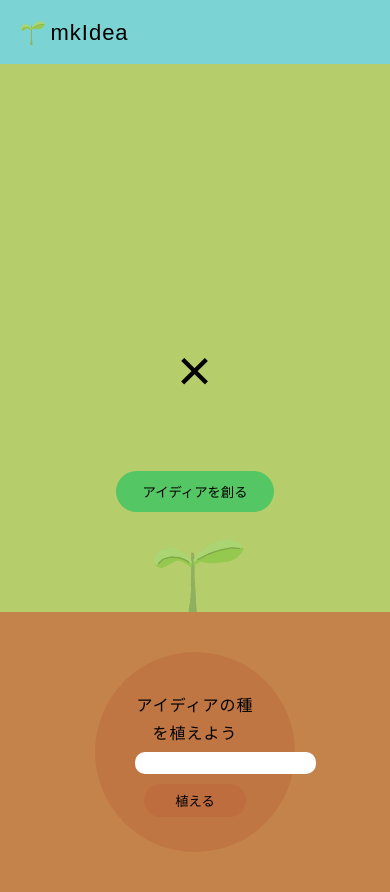
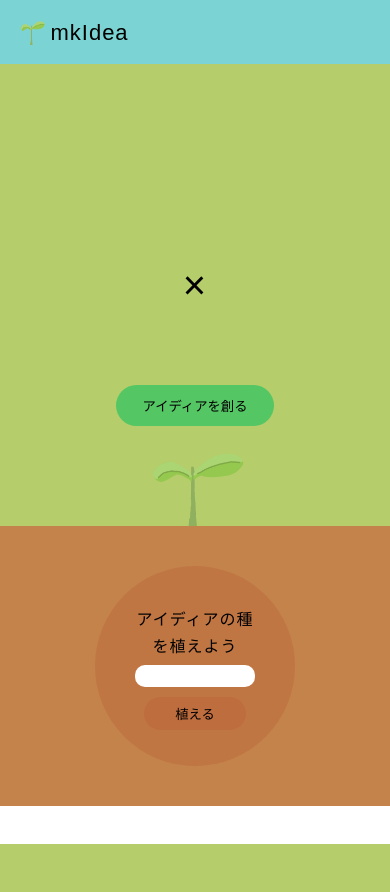
Before and after one commit to okaryo/mkidea, a Rails app: template app/views/home/top.html.erb in a window 390 px wide. After the commit the page ends 844 px from the top, so only its background shows below. Run offline with Rails 7, Linux system fonts and the light colour scheme; the template is opened without the code that fills it, so the values that code supplies are empty; style sheets or scripts are compiled from the project's sources.

Commit message:
add mediaqueries for mobile

```diff
--- a/app/assets/stylesheets/home.scss
+++ b/app/assets/stylesheets/home.scss
@@ -1,6 +1,9 @@
 // Place all the styles related to the home controller here.
 // They will automatically be included in application.css.
 // You can use Sass (SCSS) here: http://sass-lang.com/
+* {
+  box-sizing: border-box;
+}
 
 html {
   font: 100%/1.5 'Avenir Next', 'Hiragino Sans', sans-serif;
@@ -154,8 +157,8 @@
   padding: 40px;
   background-color: #C07643;
   border-radius: 50%;
-  height: 120px;
-  width: 120px;
+  height: 200px;
+  width: 200px;
 }
 
 .seed-idea {
@@ -172,7 +175,8 @@
 .seed-idea input[type="text"] {
   border-radius: 10px;
   border-width: 0;
-  height: 20px;
+  height: 22px;
+  width: 100%;
 }
 
 .seed-idea input[type="submit"] {
--- /dev/null
+++ b/app/assets/stylesheets/responsive.scss
@@ -0,0 +1,32 @@
+/* css for tablet */
+@media all and (max-width: 1000px) {
+  .top-container {
+    margin: auto;
+  }
+}
+
+/* css for mobile */
+@media all and (max-width: 670px) {
+  header {
+    width: 100%;
+  }
+
+  .header-right {
+    display: none;
+  }
+
+  .top-container {
+    width: 100%;
+    margin: 0;
+    padding: 60px 0 0;
+  }
+
+  .make-idea-index {
+    font-size: 40px;
+  }
+
+  .bottom-container {
+    max-width: 100%;
+    margin: 0;
+  }
+}
--- a/app/views/layouts/application.html.erb
+++ b/app/views/layouts/application.html.erb
@@ -4,10 +4,15 @@
     <title>mkIdea</title>
     <%= csrf_meta_tags %>
     <%= csp_meta_tag %>
+    <meta name="viewport" content="width=device-width, initial-scale=1.0">
 
     <%= stylesheet_link_tag    'application', media: 'all', 'data-turbolinks-track': 'reload' %>
+    <title>Progate</title>
+    <link rel="stylesheets" href="home.css">
+    <link rel="stylesheets" href="responsive.css">
     <%= javascript_include_tag 'application', 'data-turbolinks-track': 'reload' %>
     <%= favicon_link_tag 'favicon2.ico' %>
+
     <script async src="//pagead2.googlesyndication.com/pagead/js/adsbygoogle.js"></script>
     <script>
       (adsbygoogle = window.adsbygoogle || []).push({
```
